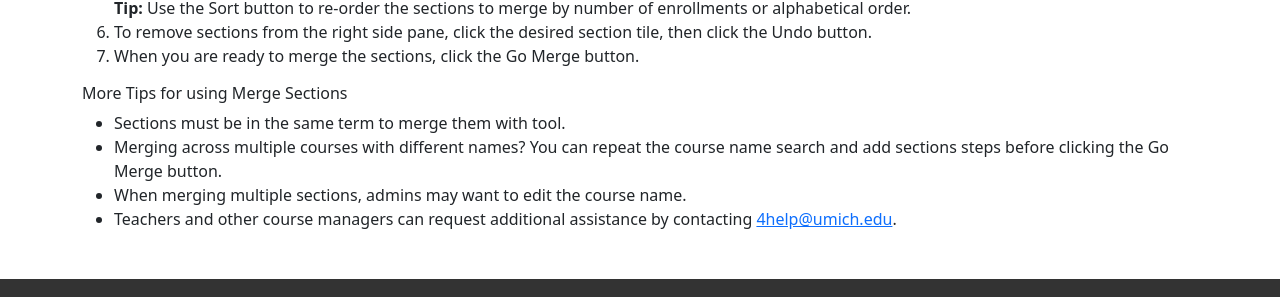
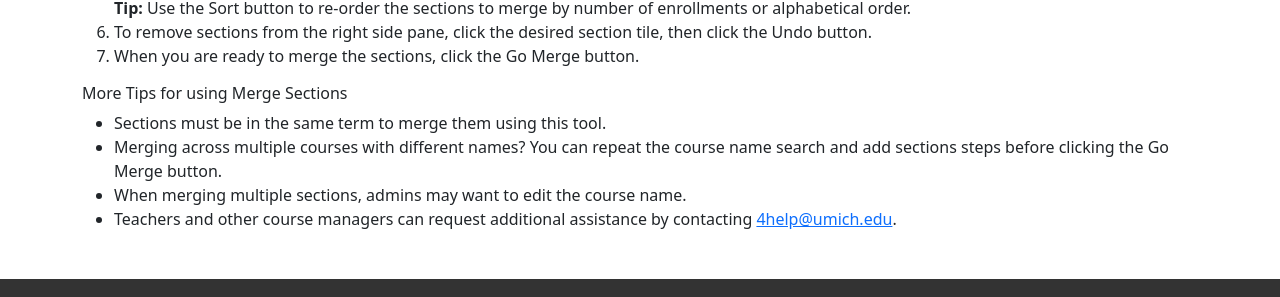
Before and after one commit to tl-its-umich-edu/canvas-course-manager-next, a Jekyll site: the page built from docs/merge-sections.html, in a window 1280 px wide. Shown: the part 716-1013 px from the top of the page. Built offline with Jekyll 4.4.1, drawn with Linux system fonts in a browser that asks for light colours.

Commit message:
Update docs/merge-sections.html
Co-authored-by: Sam Sciolla <35741256+ssciolla@users.noreply.github.com>

```diff
--- a/docs/merge-sections.html
+++ b/docs/merge-sections.html
@@ -38,7 +38,7 @@ title: Merge Sections
   </ol>
 <h2 class="h6">More Tips for using Merge Sections</h6>
 <ul>
-  <li>Sections must be in the same term to merge them with tool.</li>
+  <li>Sections must be in the same term to merge them using this tool.</li>
   <li>Merging across multiple courses with different names? You can repeat the course name search and add sections steps before clicking the Go Merge button.</li>
   <li>When merging multiple sections, admins may want to edit the course name.</li>
   <li>Teachers and other course managers can request additional assistance by contacting <a href="mailto:4help@umich.edu">4help@umich.edu</a>.</li>
```
